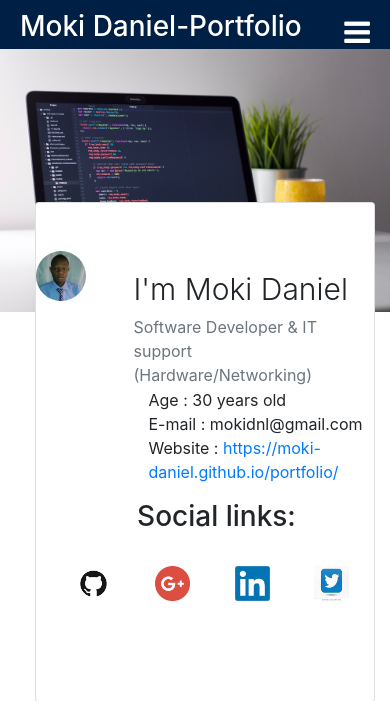
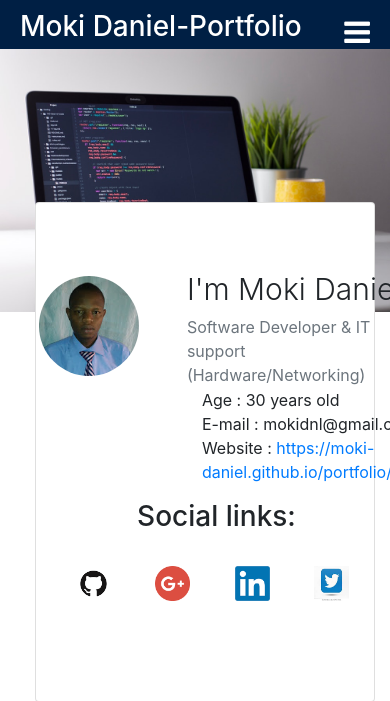
Before and after one commit to moki-daniel/portfolio1, a PHP site: page / in a window 390 px wide; the page is wider, and only the part inside the window is pictured. Shown: the top 701 px of that part. Run offline with PHP 8.4, Linux system fonts and the light colour scheme; some libraries are stand-ins or nearby versions.

Commit message:
[finish #164941541] made my portfolio fully responsive and finished working on the sections

```diff
--- a/main.css
+++ b/main.css
@@ -180,9 +180,11 @@ only screen and (min-width: 320px)
     background: url('../UI/moki2.jpg');
     background-repeat: no-repeat;
     background-size: 20%;
-    height: 50px;
-    width: 50px;
+    height: 100px;
+    width: 100px;
     border-radius: 70%;
+    margin-left: 1%;
+    margin-top: 25px;
 
 }
 #about
@@ -207,7 +209,7 @@ font-size: 20px;
 
 #about
 {
-    margin-top: -150px;
+    margin-top: -300px;
 }
 
 #about .fa
@@ -274,7 +276,7 @@ margin-top: 20px;
 {
     list-style: none;
     text-decoration: none;
-    margin-top: 30px;
+    margin-left: 140px;
 
 }
 .social-links li
```
